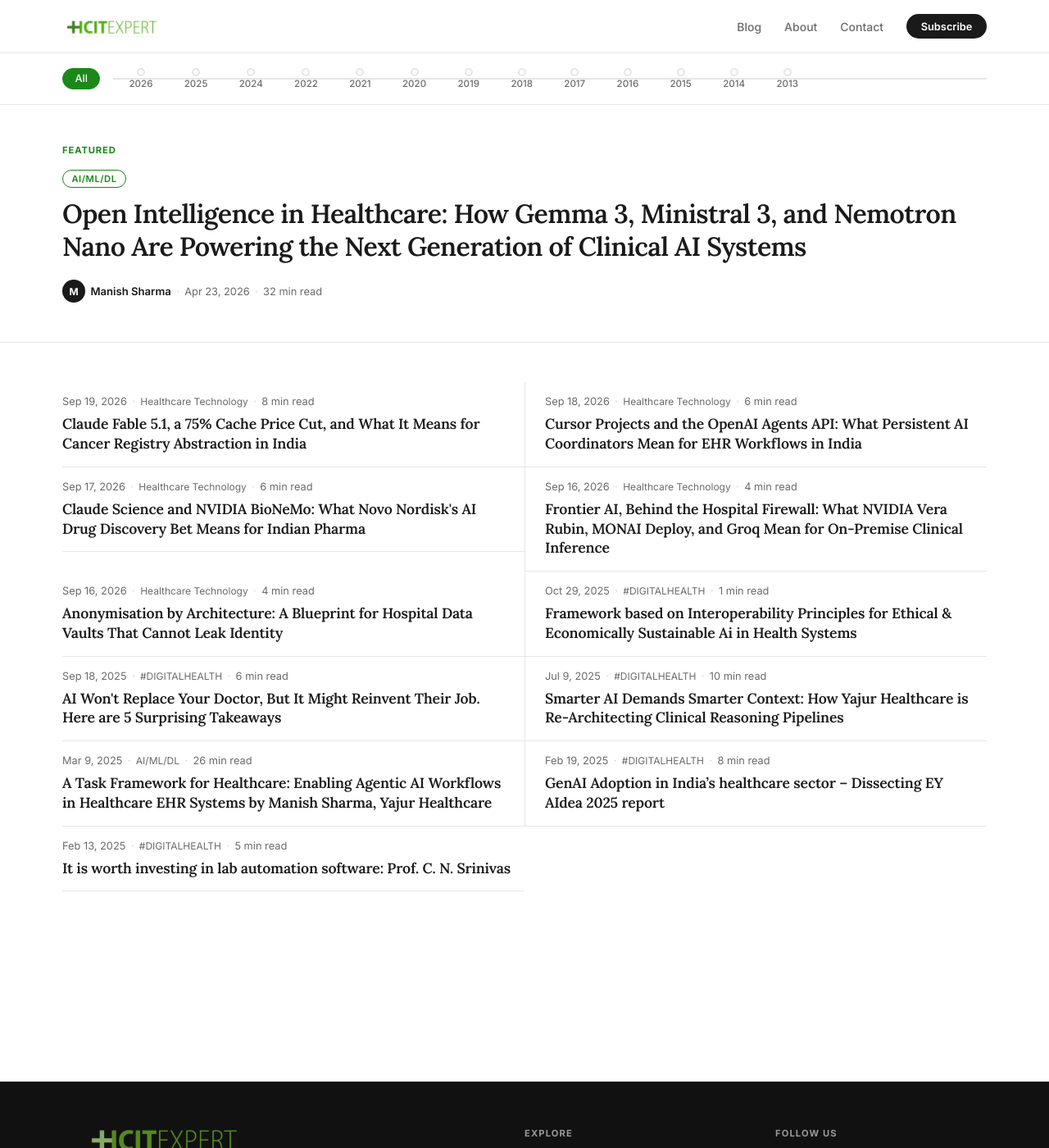
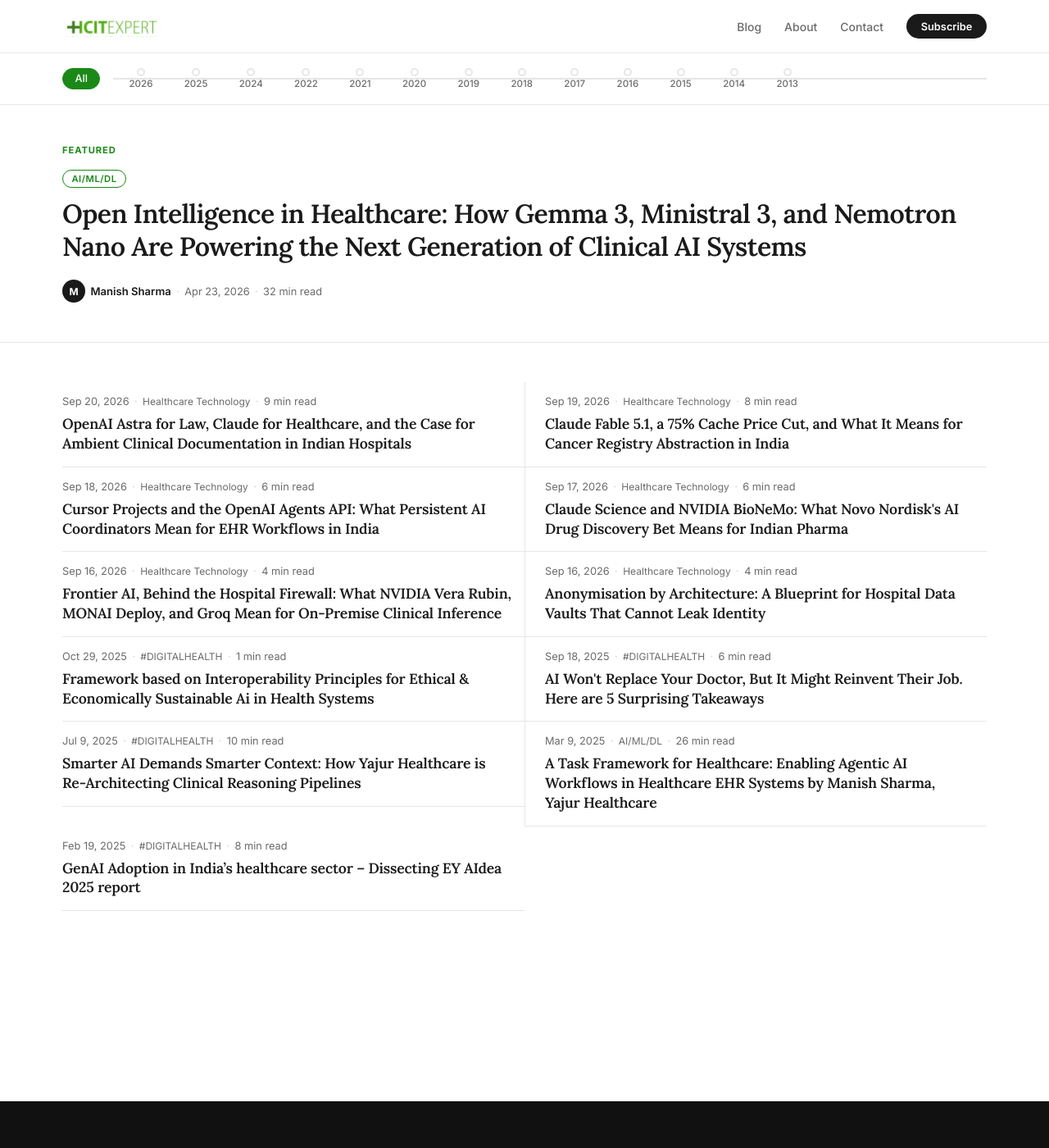
Before and after one commit to msharmas-yajur/hcitexpert-com, a Jekyll site: the page built from index.html, in a window 1280 px wide and 1400 px high. Shown: the whole window at 82% size. Built offline with Jekyll 4.4.1, drawn with Linux system fonts in a browser that asks for light colours; the list of posts is cut into pages by our own code; part of the change alters nothing that is shown.

Commit message:
post: Clinical Frontier 2026-09-20 — ambient-clinical-documentation
Issue 005 of The Clinical Frontier. Covers ambient clinical documentation
for Indian hospitals, anchored on OpenAI Astra for Law (Sep 17-18, 2026)
as the domain-professional-AI signal, and Anthropic Claude for Healthcare
(Jan 2026) with its Haiku 4.5 + Sonnet 4.6 cascade architecture for
ambient scribing. Includes DPDP Act compliance architecture, ABDM FHIR
integration path, and NVIDIA healthcare survey context. Updates the
clinical_frontier_covered.yml ledger with the ambient-clinical-documentation
angle entry.

Co-Authored-By: Claude Sonnet 4.6 <noreply@anthropic.com>
Claude-Session: https://claude.ai/code/session_01BdfZwrbavPtmxAomGe49V9

```diff
--- a/_data/clinical_frontier_covered.yml
+++ b/_data/clinical_frontier_covered.yml
@@ -60,3 +60,14 @@ covered:
       - https://deepmind.google/models/model-cards/gemini-3-6-flash/
       - https://pubmed.ncbi.nlm.nih.gov/42344698/
       - https://www.ncbi.nlm.nih.gov/pmc/articles/PMC9461636/
+  - date: 2026-09-20
+    slug: 2026-09-20-openai-astra-law-claude-healthcare-ambient-documentation-india
+    angle: ambient-clinical-documentation
+    models: ["Claude for Healthcare (Haiku 4.5 + Sonnet 4.6 cascade)", "OpenAI GPT-6 Astra for Law", "NVIDIA AI in Healthcare Survey 2026"]
+    sources:
+      - https://www.anthropic.com/news/healthcare-life-sciences
+      - https://siliconangle.com/2026/09/17/openai-launches-astra-for-law-a-gpt-6-configuration-for-legal-research/
+      - https://blogs.nvidia.com/blog/ai-in-healthcare-survey-2026
+      - https://intuitionlabs.ai/articles/claude-healthcare-life-sciences-ai-capabilities-2026
+      - https://www.fiercehealthcare.com/ai-and-machine-learning/jpm26-anthropic-launches-claude-healthcare-targeting-health-systems-payers
+      - https://yajur.ai/2026/09/16/the-yajur-health-vault-anonymisation-by-architecture.html
--- /dev/null
+++ b/_posts/2026-09-20-openai-astra-law-claude-healthcare-ambient-documentation-india.md
@@ -0,0 +1,125 @@
+---
+title: "OpenAI Astra for Law, Claude for Healthcare, and the Case for Ambient Clinical Documentation in Indian Hospitals"
+date: '2026-09-20 19:00:00 +0530'
+author: Manish Sharma
+description: "The Clinical Frontier, Issue 005. OpenAI launched Astra for Law on September 17, 2026, proving the domain-specific professional AI model. Healthcare's equivalent, Anthropic's Claude for Healthcare with HIPAA-ready ambient scribing, has been live since January. Here is what the cascade architecture looks like, why it matters for India's OPD documentation crisis, and how to deploy it within DPDP Act boundaries."
+keywords: "ambient clinical documentation India, Claude for Healthcare ambient scribing, AI physician notes India, DPDP Act audio recordings healthcare, OpenAI Astra Law healthcare, ambient documentation Indian hospitals, clinical note automation India, Haiku Sonnet cascade architecture, physician burnout documentation India, ABDM FHIR ambient notes, HIPAA India healthcare AI, BannerWise Claude healthcare"
+image: /assets/images/logo.png
+reading_time: "6 min read"
+categories:
+  - Healthcare Technology
+  - AI/ML/DL
+tags:
+  - Ambient Documentation
+  - Clinical AI
+  - Anthropic
+  - OpenAI
+  - Claude for Healthcare
+  - Physician Burnout
+  - DPDP Act
+  - ABDM
+  - India Health IT
+  - EHR Integration
+mentions:
+  - name: "Claude for Healthcare"
+    description: "Anthropic's HIPAA-ready clinical AI platform launched January 11, 2026 at JPM Healthcare Conference, featuring HealthEx connectors, ICD-10 integration, and ambient scribing capability built on a Haiku 4.5 plus Sonnet 4.6 cascade architecture"
+    url: "https://www.anthropic.com/news/healthcare-life-sciences"
+  - name: "OpenAI Astra for Law"
+    description: "GPT-6 Astra configured for legal work, launched September 17, 2026 with a dedicated legal search index spanning 230 million URLs and 26 partner plugins; the clearest signal yet that frontier models are being purpose-built for professional domains"
+    url: "https://siliconangle.com/2026/09/17/openai-launches-astra-for-law-a-gpt-6-configuration-for-legal-research/"
+  - name: "NVIDIA AI in Healthcare Survey 2026"
+    description: "NVIDIA's second annual state-of-AI-in-healthcare report showing 70% of respondents actively using AI, up from 63% in 2024, with strong ROI in medical imaging and workflow optimisation"
+    url: "https://blogs.nvidia.com/blog/ai-in-healthcare-survey-2026"
+faq:
+  - q: "What is ambient clinical documentation and how does it differ from traditional transcription?"
+    a: "Ambient clinical documentation uses an AI model that listens passively to a doctor-patient consultation and produces a structured clinical note, without the clinician dictating or typing. Traditional transcription produces a verbatim text record. Ambient AI interprets the conversation, identifies the relevant clinical facts, maps them to a structured note format such as SOAP or HPI plus assessment and plan, and drafts the note for the clinician to review and sign. The clinician is free to focus on the patient during the visit rather than on a keyboard or microphone."
+  - q: "How does the Haiku plus Sonnet cascade architecture work for ambient scribing?"
+    a: "In the cascade architecture used by Claude for Healthcare, Claude Haiku 4.5 handles the computationally intensive, latency-sensitive task of real-time transcription and initial segmentation of the audio stream into turns and clinical topics. This model is fast and cheap, well suited to the high-volume, high-throughput first pass. Claude Sonnet 4.6, with its 1 million-token context window, then receives the full segmented transcript alongside the patient's prior relevant records and synthesises the final structured note. The two-model split optimises both cost and output quality, since Haiku processes 10 to 15 times more tokens than Sonnet across a session."
+  - q: "What does the DPDP Act 2023 require for audio recordings of clinical consultations in India?"
+    a: "The Digital Personal Data Protection Act 2023 classifies health data as personal data requiring explicit consent from the data principal before collection. An audio recording of a clinical consultation captures identifiable speech, names, symptoms, and diagnostic details, making it among the most sensitive categories of personal data. Under the DPDP Act, the data fiduciary (the hospital) must obtain consent before recording, must specify the purpose of processing, and must ensure the data is not retained longer than necessary. Sending raw audio to a third-party model API without anonymisation would require the model provider to also be named as a data processor in the consent notice. An on-premises or anonymised pipeline that strips identifying information before the audio or transcript leaves the hospital's network simplifies consent obligations considerably."
+  - q: "Is Claude for Healthcare accessible to Indian hospitals that need data to stay within India?"
+    a: "Anthropic's Claude for Healthcare was launched with HIPAA-ready infrastructure, which speaks to US regulatory requirements. For Indian hospitals under the DPDP Act 2023 and potential data-residency expectations under any future rules, the preferred path is an architecture where only non-identifiable content leaves the hospital network. Practically, this means running a local anonymisation and diarisation step, stripping names and Aadhaar numbers from the transcript, and sending only the de-identified clinical text to the API for note synthesis. For hospitals that want the model entirely on-premises, the Haiku 4.5 and Sonnet 4.6 model weights are available through Anthropic's enterprise on-premises programme, enabling the full cascade to run inside the hospital firewall."
+---
+
+> **The Clinical Frontier** · 20 September 2026 · Issue 005
+> A daily briefing on how frontier AI models and hardware land in real healthcare workflows, written for India's health-IT community. No hype, just what changed and what to do about it.
+
+**In this issue**
+
+- OpenAI launched Astra for Law on September 17, 2026: GPT-6 Astra configured for legal research, with a 230-million-URL legal corpus and 26 partner plugins. This is the clearest proof yet that domain-specific professional AI models are commercially viable.
+- Healthcare's equivalent has been live since January: Anthropic's Claude for Healthcare, with HIPAA-ready infrastructure, HealthEx connectors, and an ambient scribing architecture built on a two-model cascade.
+- For India, the stakes are high. A documented OPD documentation burden, a shortage of trained clinical staff, and a rapidly digitising health system under ABDM make ambient scribing the highest-leverage AI deployment available today.
+
+## The Astra for Law signal
+
+On September 17, [OpenAI launched Astra for Law](https://siliconangle.com/2026/09/17/openai-launches-astra-for-law-a-gpt-6-configuration-for-legal-research/), a GPT-6 Astra configuration purpose-built for legal work. The system combines a dedicated legal search index spanning more than 230 million URLs, covering US case law, statutes, regulations, and court rules, with domain-tuned prompting and 26 partner plugins from providers including Thomson Reuters, Harvey, and iManage. Major firms including Latham and Watkins, Ropes and Gray, and Cooley are early adopters.
+
+The technical pattern is straightforward: take a frontier model with strong reasoning and a long context window, add a domain-specific knowledge corpus, tune the system instructions for professional workflows, and build partner integrations. The result is a model that knows the domain deeply enough to be useful without an expert prompt engineer on every query.
+
+That pattern is already live in healthcare.
+
+## Claude for Healthcare: ambient scribing from day one
+
+[Anthropic launched Claude for Healthcare on January 11, 2026](https://www.anthropic.com/news/healthcare-life-sciences), at the J.P. Morgan Healthcare Conference. The product is HIPAA-ready, built on enterprise-grade infrastructure, and ships with HealthEx connectors that link Claude to a patient's health record through a consent-managed integration, alongside native access to the CMS Coverage Database and ICD-10 codes.
+
+Among the use cases that Anthropic highlighted: ambient scribing for clinical documentation, chart review, and clinical decision support. The ambient scribing workflow is the most immediately deployable and the most widely piloted, because it requires no change to the clinical workflow other than the presence of a microphone.
+
+Banner Health, a 33-hospital system in the United States, has deployed Claude as its enterprise AI assistant under the name BannerWise, rolling it out to more than 55,000 staff. [By the end of 2025, BannerWise had processed more than 1,400 clinical notes, with 80 to 85 percent of users reporting time savings and improved documentation accuracy](https://intuitionlabs.ai/articles/claude-healthcare-life-sciences-ai-capabilities-2026). The system's ambient documentation layer is a direct implementation of the cascade architecture.
+
+## How the cascade works
+
+The ambient scribing pipeline that runs in production today uses two Claude models in sequence, a pattern [described in detail in Anthropic's healthcare technical guide](https://intuitionlabs.ai/articles/claude-healthcare-life-sciences-ai-capabilities-2026).
+
+**Claude Haiku 4.5** handles the first stage: real-time transcription of the audio stream, speaker diarisation to separate doctor and patient turns, and segmentation of the conversation into clinical topics such as chief complaint, history of presenting illness, medication history, and examination findings. Haiku is fast, costs a fraction of Sonnet per million tokens, and processes far more tokens than the final note requires. Running it at the transcription stage keeps the cost of high-volume clinical audio manageable.
+
+**Claude Sonnet 4.6**, with its one-million-token context window, handles the second stage: synthesis. It receives the segmented transcript, the patient's relevant prior records pulled via HealthEx, and a structured output schema, and produces the final clinical note in SOAP format or whatever format the clinic uses. Its larger context window means a full consultation transcript, the patient's last three encounters, and the active problem list all fit in a single inference pass. The result is a note that reflects the current visit in the context of the patient's history, not just a transcription of what was said.
+
+The economic result of this split: Haiku processes roughly 10 to 15 times as many tokens as Sonnet across a session, at Haiku 4.5's substantially lower price, while Sonnet handles only the synthesis step where accuracy justifies the higher cost.
+
+## Why India needs this now
+
+India's physician-to-population ratio falls well below the World Health Organization's recommended level of one doctor per 1,000 population. At the same time, NABH accreditation standards require structured clinical documentation for every admitted patient, and National Health Mission OPD protocols mandate a written or electronic record for each outpatient visit. In high-volume government district hospitals, an OPD physician may see 60 to 100 patients in a session. The documentation is completed after the clinic, often running several hours into the evening.
+
+Junior resident doctors carry a disproportionate share of this burden. Notes written at the end of a long shift are shorter, less structured, and more prone to omission than notes written contemporaneously. Missing clinical context compounds in subsequent visits and contributes to medication errors at transitions of care.
+
+An ambient scribing layer that produces a draft note during the consultation, for the clinician to review and sign at the end of each encounter rather than the end of each session, directly attacks this bottleneck. The clinician signs in real time, the record is complete, and the cognitive load of documentation no longer bleeds into post-shift hours.
+
+India's multilingual clinical environment is a real constraint. Physicians in Tamil Nadu conduct consultations in Tamil, those in Maharashtra in Marathi, and those across North India in a mix of Hindi and English. Claude Haiku 4.5 supports major Indic languages for transcription and diarisation. The final note is typically written in English for medico-legal and interoperability reasons, which the synthesis step handles regardless of the consultation language.
+
+## DPDP compliance: the audio problem
+
+Audio recordings of clinical consultations are among the most sensitive categories of personal data that exist. They capture a patient's voice, name, presenting symptoms, examination findings, and often socially sensitive information about lifestyle, family, and finances. Under India's [Digital Personal Data Protection Act 2023](https://www.meity.gov.in/data-protection-framework), this data is personal data requiring explicit prior consent, clear purpose specification, and strict limits on retention and onward transfer.
+
+The compliance architecture that addresses this is anonymisation before the transcript leaves the hospital network. The approach is straightforward: run transcription and speaker labeling on-premises or in a hospital-controlled cloud environment, strip direct identifiers (name, Aadhaar number, phone number, address) from the transcript text, and send only the de-identified clinical narrative to the model API for note synthesis. The final note contains no identifiers beyond the consultation date and a pseudonymous patient identifier that maps back to the master patient index inside the hospital.
+
+For hospitals that want a detailed reference architecture for this approach, [the Yajur Health Vault whitepaper](https://yajur.ai/2026/09/16/the-yajur-health-vault-anonymisation-by-architecture.html) describes an anonymisation-by-architecture design where a vault layer removes direct identifiers before any data reaches an external model, with re-linkage to the patient record handled inside the hospital network after the model's output is received. The pattern translates directly to the ambient scribing pipeline.
+
+## ABDM integration
+
+India's Ayushman Bharat Digital Mission provides the mechanism to route the completed note into a patient's longitudinal health record. An ambient note structured as a FHIR R4 Encounter resource, with HPI, assessment, plan, and medication list encoded in standard FHIR elements, can be shared as a Health Information provider record under the ABHA consent framework. The patient's next provider, pulling records with an appropriate consent artefact, receives the structured note alongside prior imaging and lab results.
+
+The combination of ambient scribing at the point of care and ABDM-based record sharing is the practical path to the longitudinal EHR that India's digital health strategy requires, without asking a physician to manually enter data into a structured form.
+
+## Context from the NVIDIA healthcare AI survey
+
+[NVIDIA's 2026 State of AI in Healthcare and Life Sciences survey](https://blogs.nvidia.com/blog/ai-in-healthcare-survey-2026) reports that 70 percent of respondents are actively using AI, up from 63 percent in 2024, and 69 percent are using generative AI and large language models. The top use cases by ROI are clinical decision support, medical imaging analysis, and workflow optimisation. Ambient documentation falls squarely in the workflow optimisation category, which respondents identify as the highest-productivity lever available without requiring new capital equipment.
+
+The survey also shows that healthcare organisations are past the experimentation phase. Seventy percent active adoption means the question is no longer whether to deploy AI but which workflows to prioritise. For Indian hospitals with high OPD volumes and a resident doctor documentation burden, ambient scribing is the highest-ROI workflow available today.
+
+## What Indian health-IT teams should do now
+
+A concrete pilot requires three things: a microphone capable of room-quality audio in the consultation space, an ambient scribing integration between the transcription layer and the hospital's HIS or EMR, and a defined note template against which the model's output is evaluated.
+
+The evaluation metric is straightforward: take 100 consultations where a clinician would have written the note manually afterward. Run the ambient pipeline on the same 100 consultations. Have a senior clinician rate each pair on completeness (did the note capture all clinically relevant information from the consultation?), accuracy (are there factual errors?), and structure (does the note meet NABH or departmental formatting requirements?). Most pilots find that completeness is high, accuracy on chief complaint and history is very high, and the most common shortfall is in physical examination findings where the physician examines but does not narrate verbally.
+
+That last point is solvable. Many ambient scribing deployments prompt the clinician with a brief narration cue for examination findings, a habit that takes a week to establish and then becomes automatic. The note quality after this adjustment is typically indistinguishable from a note written immediately after the consultation.
+
+The business case closes quickly. A resident doctor spending two hours per shift on documentation, freed for clinical work or rest, is a real productivity and wellbeing gain. For a 500-bed hospital with 40 resident doctors across specialties, the aggregate reclaimed hours per week are substantial.
+
+## The takeaway
+
+OpenAI's Astra for Law proves that domain-specific professional AI creates immediate commercial value. Healthcare's version is not coming: it is already here, in the form of Anthropic's Claude for Healthcare with its ambient scribing cascade. The technology works, the cost structure is viable, and the Indian context makes the need more acute than in most markets. Hospitals that pilot ambient documentation in Q4 2026 will have production systems and a trained clinical culture ready when ABDM-integrated digital notes become a regulatory expectation rather than an option.
+
+---
+
+*The Clinical Frontier is a daily briefing from [HCITExperts](https://hcitexpert.com/). For the anonymisation architecture that sits between hospital audio recordings and any external model, see the [Yajur Health Vault whitepaper](https://yajur.ai/2026/09/16/the-yajur-health-vault-anonymisation-by-architecture.html). More tomorrow.*
```
